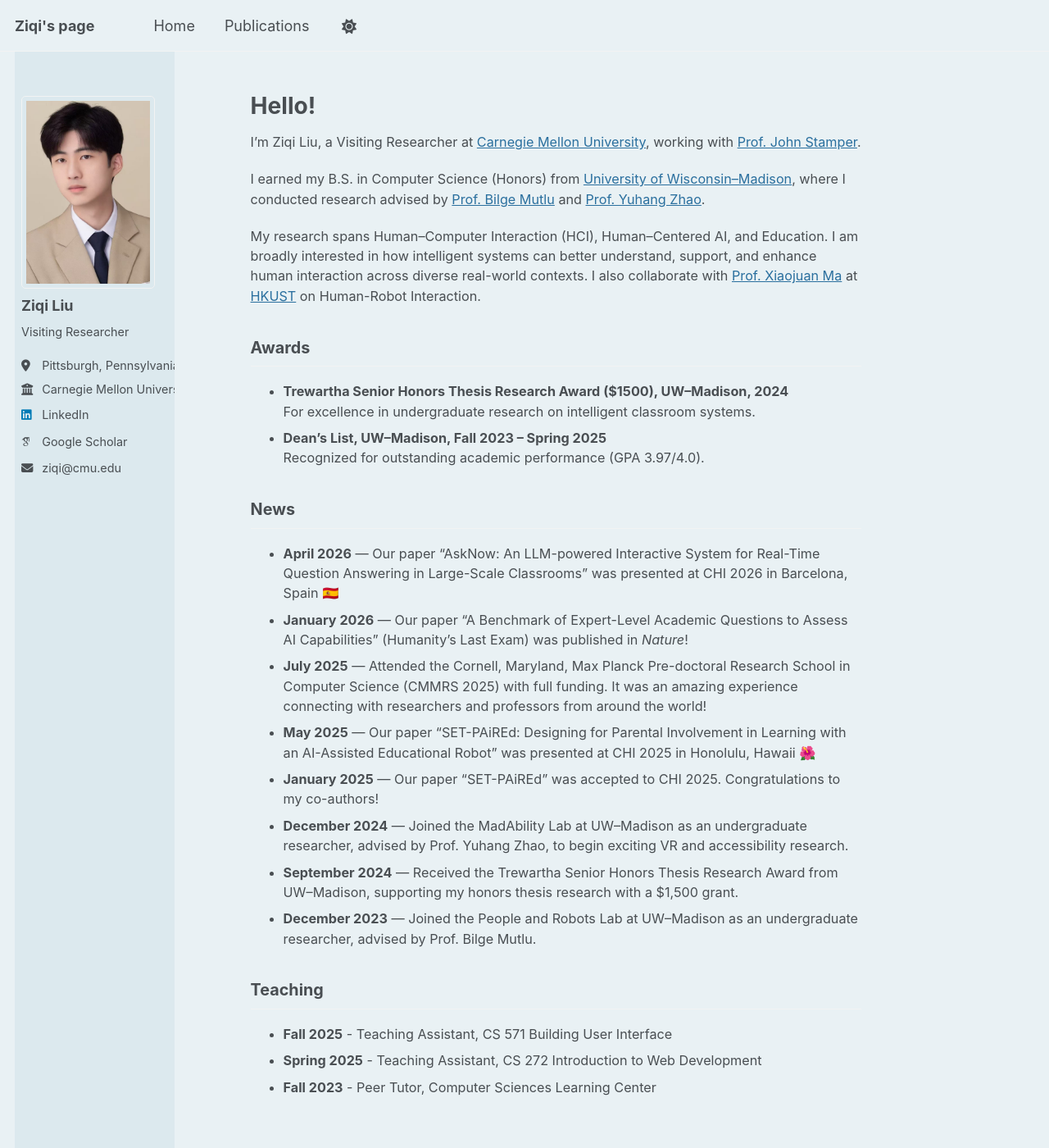
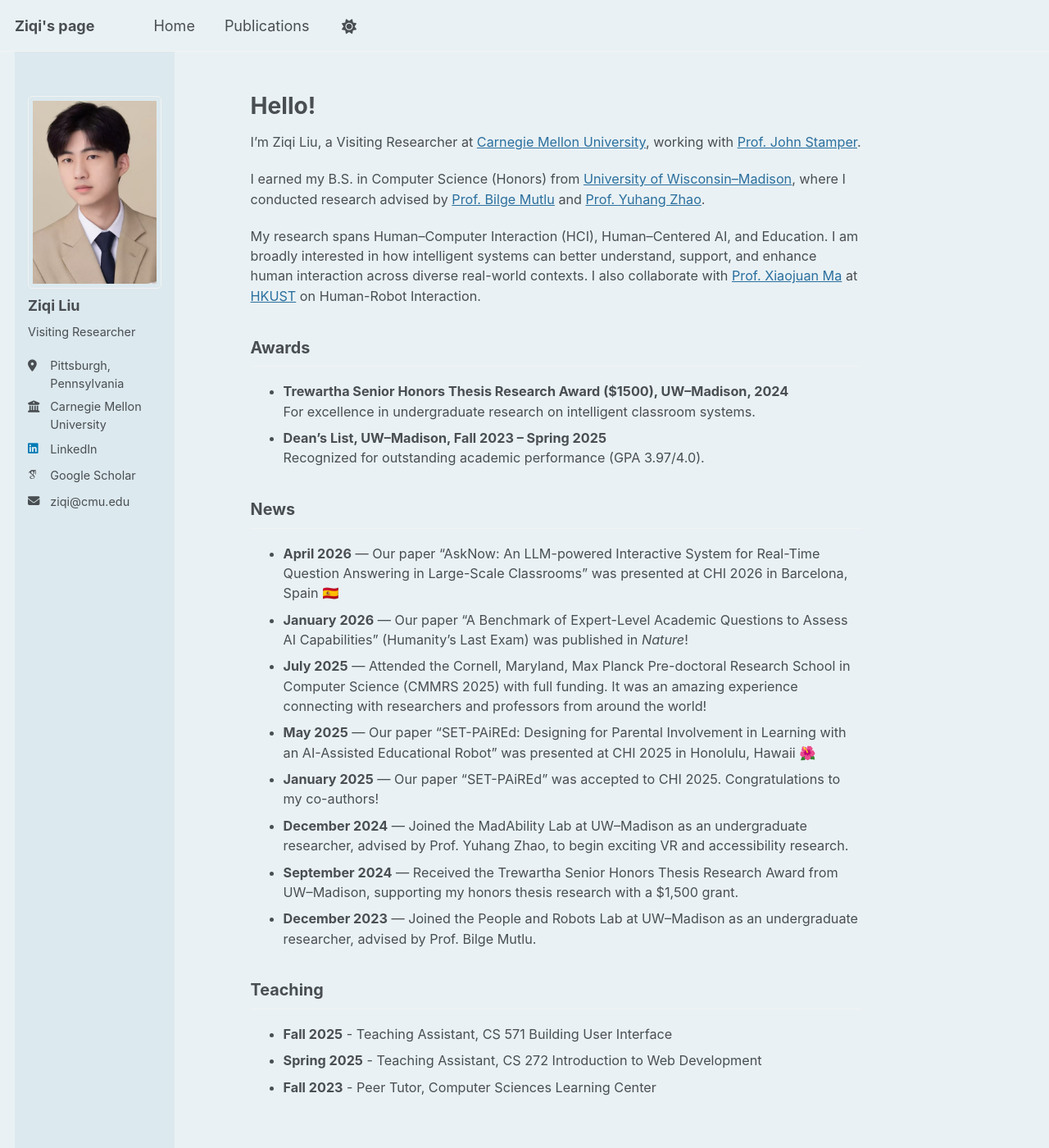
Before and after one commit to LIU-Ziqi-77/LIU-Ziqi-77.github.io, a Jekyll site: the page built from _pages/about.md, in a window 1280 px wide and 1400 px high. Shown: the whole window at 82% size. Built offline with Jekyll 4.4.1, drawn with Linux system fonts in a browser that asks for light colours; some web fonts are replaced.

Commit message:
Fix sidebar affiliation wrapping and align profile icons
Updated padding for sidebar and adjusted author bio styles for better readability.

```diff
--- a/_sass/_custom.scss
+++ b/_sass/_custom.scss
@@ -13,8 +13,8 @@ $dark-gray: #333333;
 .page__sidebar,
 .sidebar {
   background-color: #DCE9EE;
-  padding-left: 8px;
-  padding-right: 24px;
+  padding-left: 16px;
+  padding-right: 16px;
 }
 
 @media (prefers-color-scheme: dark) {
@@ -42,5 +42,43 @@ html[data-theme="dark"] {
 }
 
 .author__bio {
-  white-space: nowrap;
+  white-space: normal;
+  line-height: 1.5;
 }
+
+/* Keep long affiliations readable within the profile sidebar. */
+.sidebar .author__urls li {
+  white-space: normal;
+  line-height: 1.5;
+  margin-bottom: 0.45em;
+  overflow-wrap: anywhere;
+}
+
+.sidebar .author__urls li.author__desktop {
+  position: relative;
+  padding-left: 1.9em;
+}
+
+.sidebar .author__urls li.author__desktop > i {
+  position: absolute;
+  left: 0;
+  top: 0.25em;
+  margin-right: 0;
+  width: 1.25em;
+  text-align: center;
+}
+
+.sidebar .author__urls a {
+  display: grid;
+  grid-template-columns: 1.25em minmax(0, 1fr);
+  column-gap: 0.65em;
+  align-items: start;
+  white-space: normal;
+}
+
+.sidebar .author__urls a > i {
+  margin-right: 0;
+  margin-top: 0.25em;
+  width: 1.25em;
+  text-align: center;
+}
```
